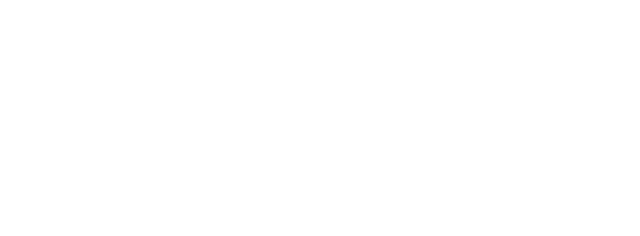
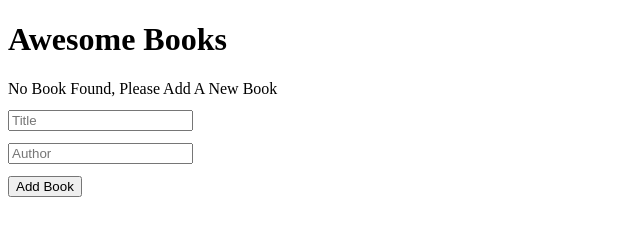
Before and after one commit to waseemqureshi2020/Awesome-Books-App, a plain HTML site: page index.html in a window 1280 px wide. Shown: the whole page, without its empty margins (0-640 px from the left). Drawn offline with Linux system fonts and the light colour scheme.

Commit message:
Design UI For Web App
Design UI For Web App

```diff
--- a/index.html
+++ b/index.html
@@ -8,7 +8,17 @@
     <link rel="stylesheet" href="style.css">
 </head>
 <body>
-
+    <h1 class="title">Awesome Books</h1>
+    <section>
+        <span>No Book Found, Please Add A New Book</span>
+    </section>
+    <section>
+        <form>
+            <input type="text" id="title" placeholder="Title"></br>
+            <input type="text" id="author" placeholder="Author"></br>
+            <button type="button" id="add">Add Book</button>
+        </form>
+    </section>
 </body>
 <script src="./app.js"></script>
 </html>
--- a/style.css
+++ b/style.css
@@ -0,0 +1,5 @@
+form input,
+button,
+form {
+    margin: 6px 0;
+}
```
Also changed, not shown: 1 other file.
